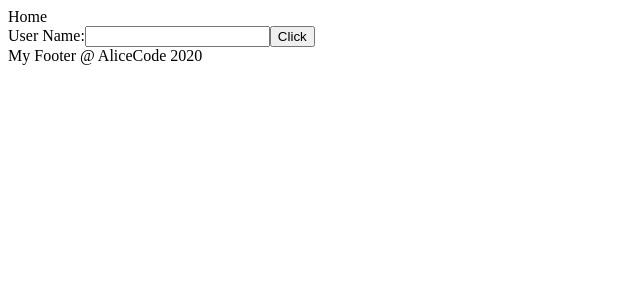
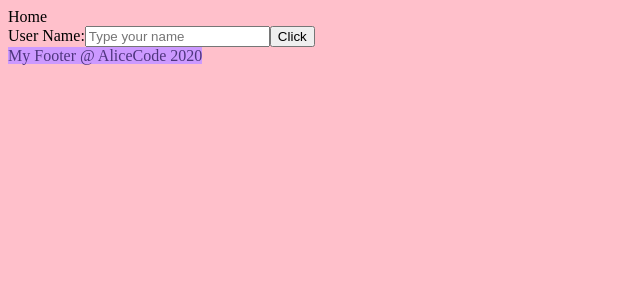
Before and after one commit to sofia200408/RishonMuseum, a React (Create React App) app: page / in a window 1280 px wide. Shown: the top 300 px of the page, without its empty margins (0-640 px from the left). Built offline with nearby package versions, Linux system fonts and the light colour scheme.

Commit message:
add sessionStorage

```diff
--- a/src/App.css
+++ b/src/App.css
@@ -0,0 +1,3 @@
+body{
+    background-color: pink;
+}
--- a/src/App.js
+++ b/src/App.js
@@ -3,6 +3,7 @@ import Header from './components/header.js';
 import Footer from './components/footer.js';
 import Routes from './Routes.js';
 import { BrowserRouter } from "react-router-dom";
+import './App.css'
 
 class App extends Component
 {
--- /dev/null
+++ b/src/components/footer.css
@@ -0,0 +1,4 @@
+span{
+    background-color:  #cc99ff;
+    color:   #4e357e;
+}
--- a/src/components/footer.js
+++ b/src/components/footer.js
@@ -1,10 +1,11 @@
 import React,{Component} from 'react'
+import './footer.css'
 
 class Footer extends Component{
     render(){
         return (
             <div>
-                My Footer @ AliceCode 2020
+                <span>My Footer @ AliceCode 2020</span>
             </div>
         );
     }
--- /dev/null
+++ b/src/components/header.css
@@ -0,0 +1,4 @@
+span{
+    background-color:  #cc99ff;
+    color:   #4e357e;
+}
--- a/src/components/header.js
+++ b/src/components/header.js
@@ -1,10 +1,13 @@
-import React,{Component} from 'react'
+import React,{Component} from 'react';
+import './header.css';
+//import logo from '/logo.png';
 
 class Header extends Component{
+
     render(){
         return(
           <div>
-              Home
+              Home {sessionStorage.getItem('mySessionStorageDate')}
           </div>
         );
     }
--- a/src/components/home.js
+++ b/src/components/home.js
@@ -1,13 +1,13 @@
 import React, {Component} from 'react';
 import { Link} from "react-router-dom";
-import Content from './content';
 
-class Home extends Component
-{
+class Home extends Component{
+    data;
     constructor(props){
         super(props);
+
         this.handleChange=this.handleChange.bind(this);
-        this.handleClick=this.handleChange.bind(this);
+        this.handleFormSubmit=this.handleFormSubmit.bind(this);
 
         this.state={
             input:''
@@ -19,15 +19,41 @@ class Home extends Component
         });
     }
 
+    handleFormSubmit(event){
+        sessionStorage.setItem('mySessionStorageDate',JSON.stringify(this.state.input));
+        event.preventDefault();
+        //alert(this.state.input);
+
+    }
+
+    componentDidMount(){
+        this.data=sessionStorage.getItem('mySessionStorageDate')
+        //JSON.parse(sessionStorage.getItem('mySessionStorageDate'));
+        //alert(this.data);
+
+
+        if(sessionStorage.getItem('mySessionStorageDate'))
+        {
+            this.setState({
+                input: this.data
+            })
+        }
+        else{
+            this.setState({
+                input:''
+            })
+        }
+    }
+
     render(){
         return(
             <form>
                 <label>
                     User Name:
-                    <input type="text" onChange={this.handleChange}/>
+                    <input type="text" onChange={this.handleChange} placeholder="Type your name" required/>
                 </label>
                 <Link to="/content">
-                    <button>Click</button>
+                    <button onClick={this.handleFormSubmit}>Click</button>
                 </Link>
             </form>
         )
```
Also changed, not shown: src/logo.png/girl icon 2.png (added), src/logo.png/type2.png (added).
